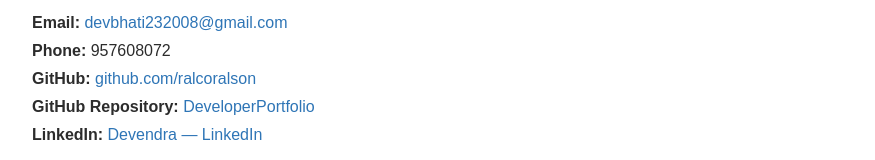
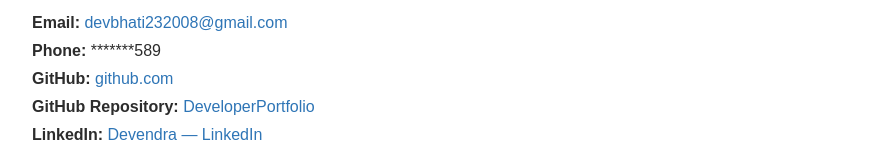
Before and after one commit to devbhati232008-rgb/DeveloperPortfolio, a plain HTML site: page index.html in a window 1280 px wide. Shown: the part 1587-1747 px from the top of the page, without its empty margins (202-1077 px from the left). Drawn offline with Linux system fonts and the light colour scheme.

Commit message:
Update sensitive information in index.html

```diff
--- a/index.html
+++ b/index.html
@@ -329,14 +329,14 @@
 
     <p>
         <strong>Phone:</strong>
-        957608072
+        *******589
     </p>
 
     <p>
         <strong>GitHub:</strong>
         <a href="https://github.com/devbhati232008-rgb"
            target="_blank">
-            github.com/ralcoralson
+            github.com
         </a>
     </p>
 
```
